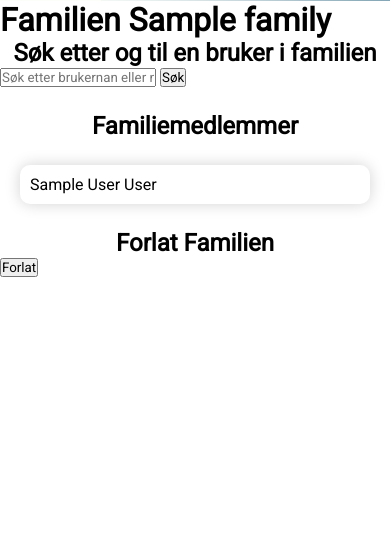
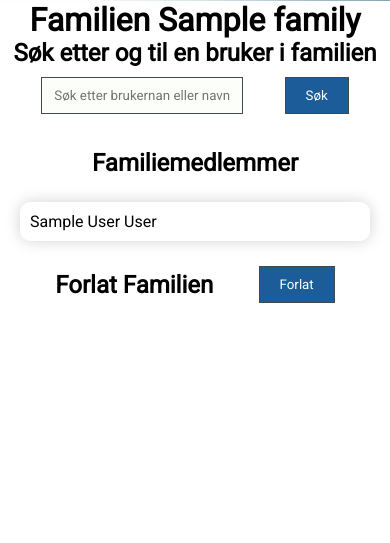
Before and after one commit to Min-Familie/website, a PHP site: page /administration/memberships.php?family_id=1 in a window 390 px wide. Shown: the part 99-642 px from the top of the page. Run offline with PHP 8.4, Linux system fonts and the light colour scheme; the visitor is signed in with stand-in values (Sample User, id 1); tables that the repository leaves empty hold one stand-in row (values such as "Sample post"); grey boxes marked "Sample" are stand-in pictures; some libraries are stand-ins or nearby versions.

Commit message:
Add files via upload

```diff
--- a/css/administrating.css
+++ b/css/administrating.css
@@ -1,4 +1,4 @@
-#newFamilyForm {
+#newFamilyForm, #searchForm, #leaveForm {
     margin: auto;
     width: calc(100% - 20px);
     display: flex;
@@ -6,7 +6,7 @@
     flex-flow: row wrap;
     align-items: center;
 }
-#newFamilyForm input {
+#newFamilyForm input, #searchForm input{
     vertical-align: middle;
     text-align: center;
     margin: 5px 10px 5px 0;
@@ -14,17 +14,26 @@
     background-color: #FBFEF9;
     border: 1px solid #424A4F;
 }
-#newFamilyForm input[type=submit] {
+#searchForm input[type=text] {
+    width: 180px;
+}
+#newFamilyForm input[type=submit], #searchForm input[type=submit], #leaveForm input[type=submit]{
     padding: 10px 20px;
     background-color: #1C5D99;
     border: 1px solid #424A4F;
     color: #FBFEF9;
     cursor: pointer;
 }
-#newFamilyForm input[type=submit]:hover {
+#newFamilyForm input[type=submit]:hover, #searchForm input[type=submit]:hover, #leaveForm input[type=submit]:hover {
     background-color: black;
     transition: 0.5s;
 }
+#leaveForm {
+    margin-top: 100px;
+}
+
+
+
 
 
 #familiesListHeader {
@@ -48,8 +57,26 @@
 }
 
 
+#searchResults {
+    border-collapse: collapse;
+    overflow: hidden;
+    max-width: 1100px;
+    width: calc(100% - 40px);
+    margin: auto;
+    text-align: left;
+    border-radius: 10px;
+    background: white;
+    box-shadow: 0px 0px 15px lightgray;
+}
+#searchResults th, #searchResults td {padding: 10px;}
+#searchResults tr:nth-child(odd) {background-color: #FBFEF9;}
+#searchResults th {background: #8BBFB8;}
+
+
+
+
 @media (max-width: 800px) {
-    #familiesList input {
+    #familiesList input, #searchForm input {
         margin: 10px;
     }
 
@@ -62,7 +89,16 @@
         text-align: center;
     }
 
-    #familiesListHeader {
+    #familiesListHeader, #leaveForm {
         margin-top: 25px;
     }
 }
+
+
+
+
+
+
+h1 {
+    text-align: center;
+}
```
